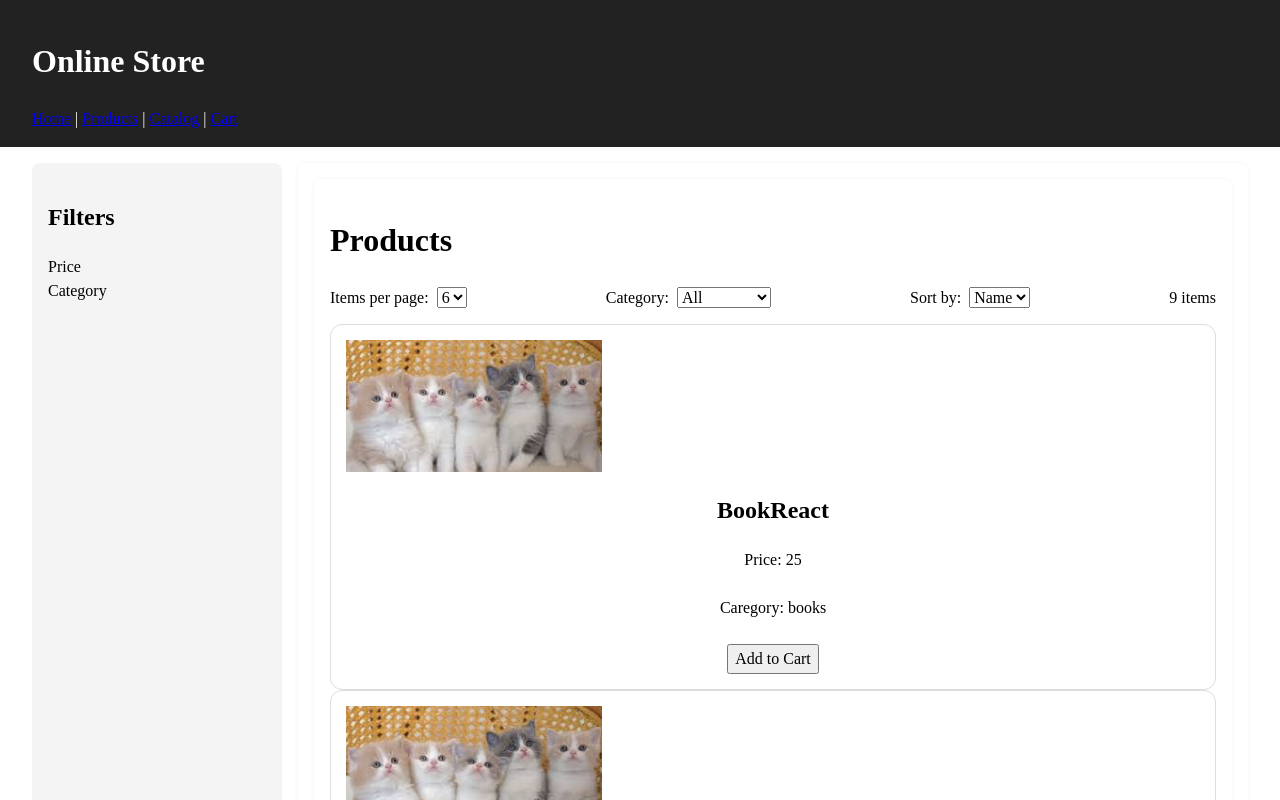
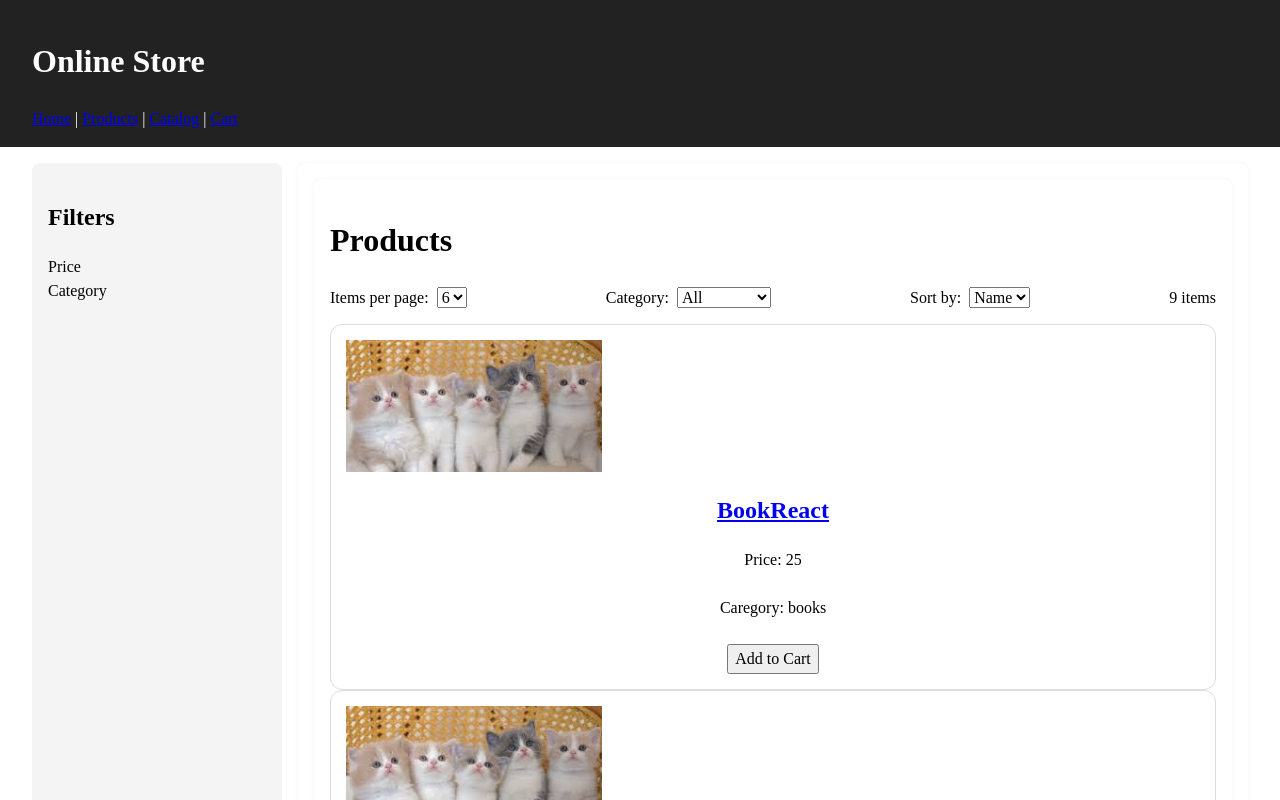
Before and after one commit to iKuzenkov/online-store-react, a React (Vite) app: page /products in a window 1280 px wide. Shown: the top 800 px of the page. Built offline with nearby package versions, Linux system fonts and the light colour scheme.

Commit message:
upd: ProductCard/Details - Link

```diff
--- a/src/components/ProductCard/ProductCard.jsx
+++ b/src/components/ProductCard/ProductCard.jsx
@@ -5,6 +5,7 @@ import {
   removeFromCart,
   decreaseQuantity,
 } from "../../features/cart/CartSlice";
+import { Link } from "react-router-dom";
 import "./ProductCard.scss";
 
 function ProductCard({ product }) {
@@ -16,11 +17,14 @@ function ProductCard({ product }) {
   return (
     <>
       <article className="product-card">
-        <img
-          src={product.image || "https://via.placeholder.com/200"}
-          alt={product.name}
-        />
-        <h2>{product.name}</h2>
+        <Link to={`/products/${product.id}`}>
+          <img
+            src={product.image || "https://via.placeholder.com/200"}
+            alt={product.name}
+          />
+          <h2>{product.name}</h2>
+        </Link>
+
         <p>Price: {product.price}</p>
         <p>Caregory: {product.category}</p>
         {!cartItem ? (
--- a/src/pages/productDetails/ProductDetails.jsx
+++ b/src/pages/productDetails/ProductDetails.jsx
@@ -1,5 +1,5 @@
 import React from "react";
-import { useParams } from "react-router-dom";
+import { useParams, Link } from "react-router-dom";
 import { useSelector, useDispatch } from "react-redux";
 import { addToCart } from "../../features/cart/CartSlice";
 
@@ -26,6 +26,9 @@ function ProductsDetails() {
       <p>Category: {product.category}</p>
       <p>Price: {product.price}</p>
       <p>Description: {product.description || "No description yet."}</p>
+      <Link to="/products">
+        <button>Back to Products</button>
+      </Link>
       <button onClick={() => dispatch(addToCart(product))}>Add to Cart</button>
     </main>
   );
```
